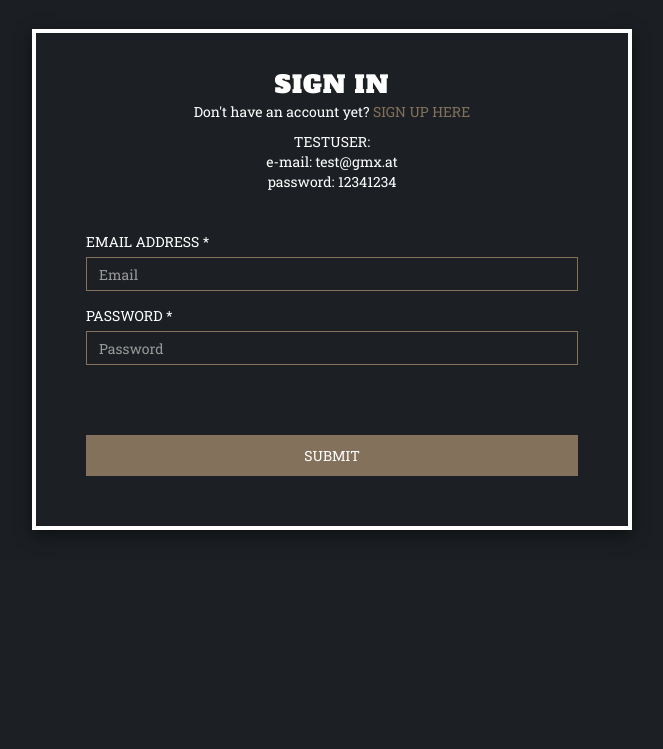
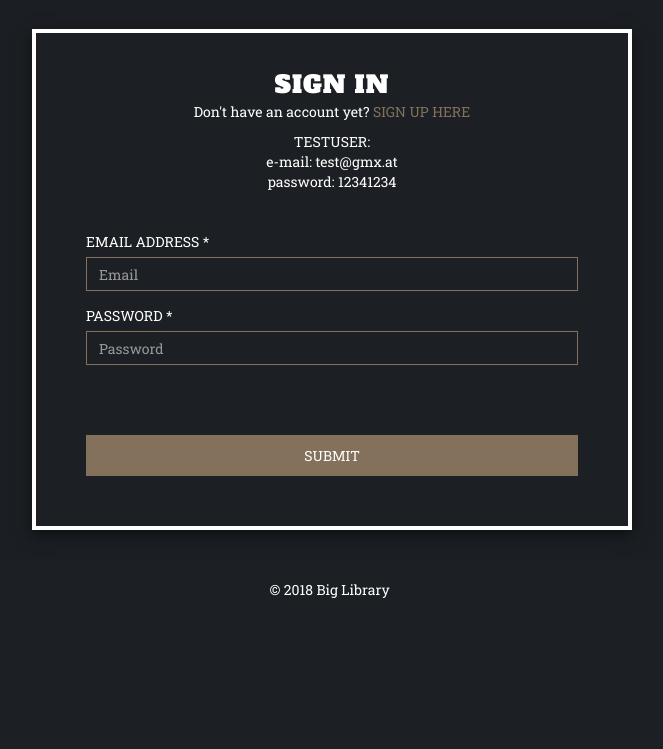
Before and after one commit to tabby42/Irene-Theiss-FSWD30-CodeReview10, a PHP site: page /login.php in a window 1280 px wide. Shown: the part 51-800 px from the top of the page, without its empty margins (308-971 px from the left). Run offline with PHP 8.4, Linux system fonts and the light colour scheme; some libraries are stand-ins or nearby versions.

Commit message:
update footer

```diff
--- a/partials/footer.php
+++ b/partials/footer.php
@@ -1,8 +1,7 @@
 	<footer class="text-center dark-bg">
-      <!-- <ul class="list-inline list-unstyled">
-        <li><a href="#">Terms & Conditions</a></li>
-        <li><a href="#">Legal Info</a></li>
-      </ul> -->
+      <ul class="list-inline list-unstyled" style="padding-top:20px;">
+        <li>&copy; 2018 Big Library</li>
+      </ul>
     </footer><!-- /footer -->
 	<script src="https://ajax.googleapis.com/ajax/libs/jquery/1.12.4/jquery.min.js"></script>
     <script src="js/bootstrap.min.js"></script>
```
